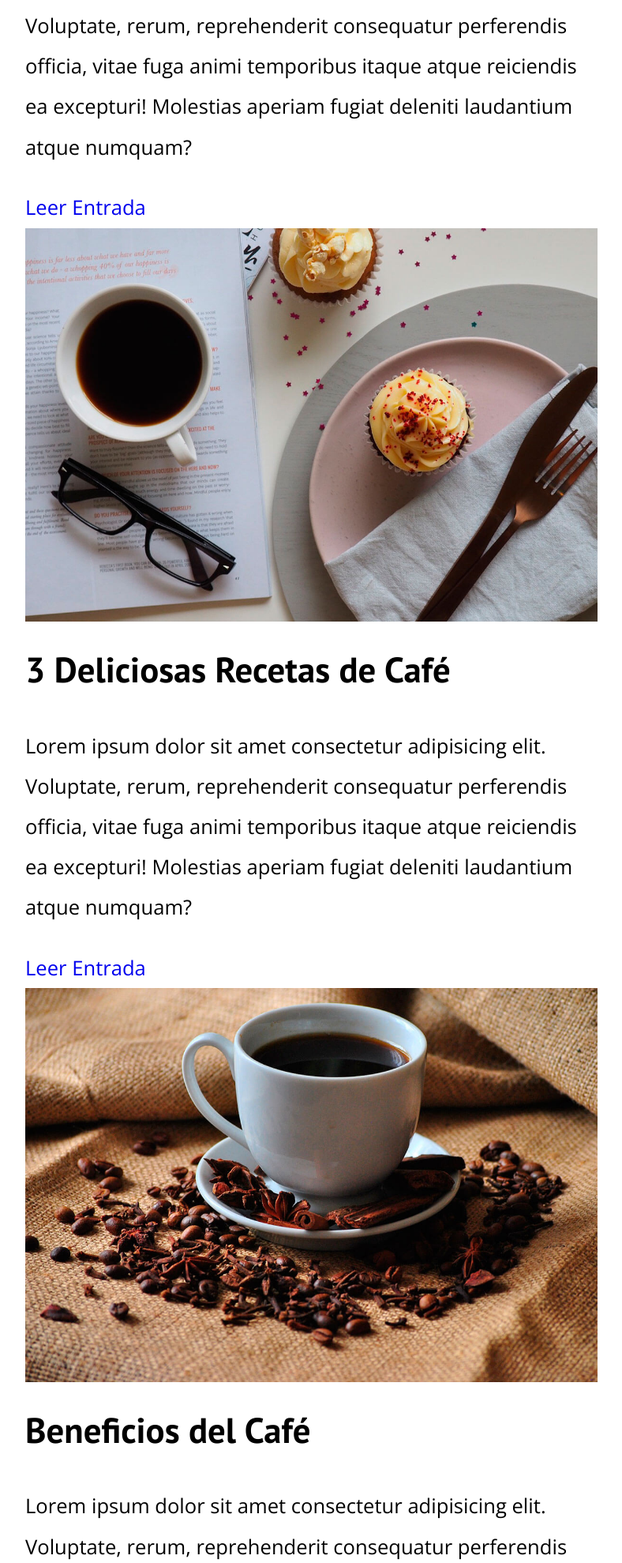
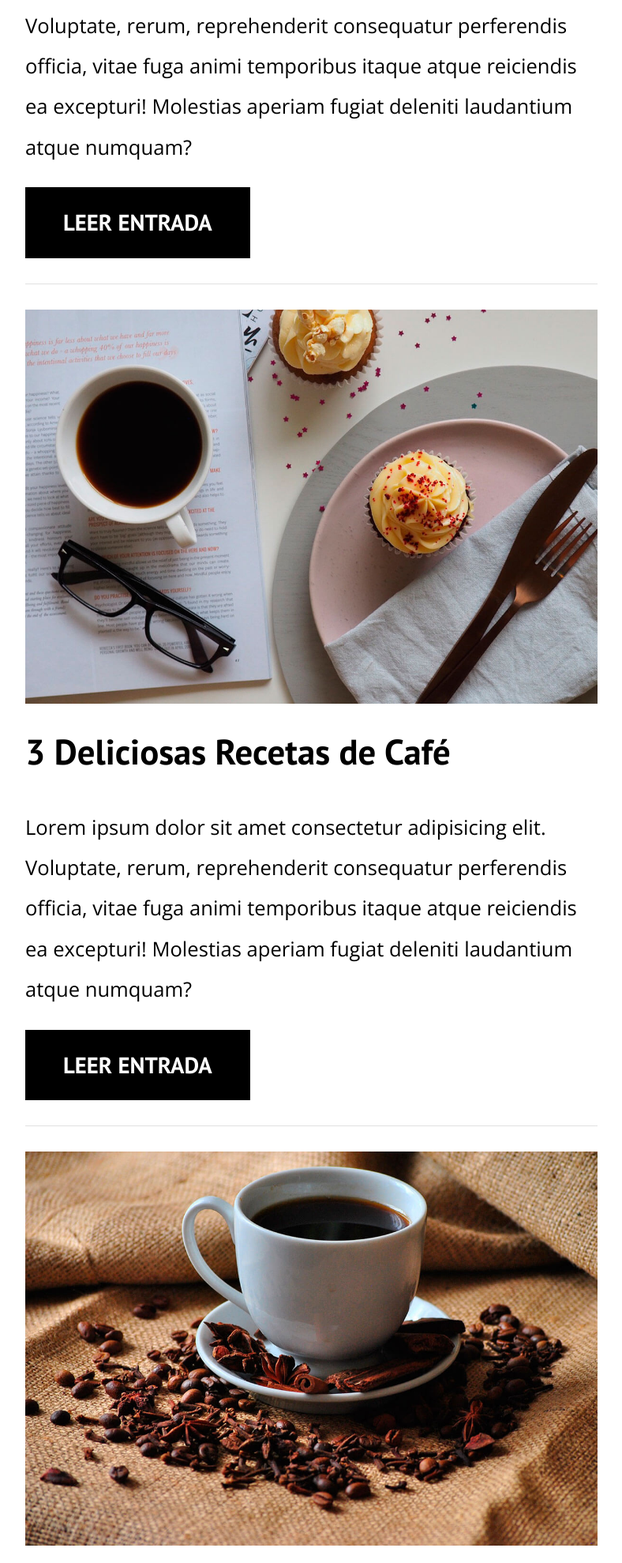
Before and after one commit to CarlosJCD/Curso-Web, a PHP site: page / in a window 1280 px wide. Shown: the part 1839-3818 px from the top of the page at 79% size, without its empty margins (32-820 px from the left). Run offline with PHP 8.4, Linux system fonts and the light colour scheme.

Commit message:
Video #87 - Seccion #9 - Finalizando Seccion Principal Blog

```diff
--- a/Proyecto_4_blog_cafe/css/styles.css
+++ b/Proyecto_4_blog_cafe/css/styles.css
@@ -3,6 +3,7 @@
   --fuenteParrafos: "Open Sans", sans-serif;
   --primario: #784d3c;
   --blanco: #ffffff;
+  --gris_claro: #e1e1e1;
   --negro: #000000;
 }
 
@@ -130,3 +131,33 @@ img {
     column-gap: 4rem;
   }
 }
+
+.entrada {
+  border-bottom: 1px solid var(--gris_claro);
+  margin-bottom: 2rem;
+}
+
+.entrada:last-of-type {
+  border: none;
+  margin-bottom: 0;
+}
+
+.boton {
+  display: block;
+}
+.boton--primario {
+  background-color: var(--negro);
+  font-family: var(--fuenteHeading);
+  color: var(--blanco);
+  text-align: center;
+  padding: 1rem 3rem;
+  font-size: 1.8rem;
+  text-transform: uppercase;
+  font-weight: bold;
+  margin-bottom: 2rem;
+}
+@media (min-width: 768px) {
+  .boton--primario {
+    display: inline-block;
+  }
+}
--- a/Proyecto_4_blog_cafe/index.html
+++ b/Proyecto_4_blog_cafe/index.html
@@ -56,7 +56,9 @@
               vitae fuga animi temporibus itaque atque reiciendis ea excepturi!
               Molestias aperiam fugiat deleniti laudantium atque numquam?
             </p>
-            <a class="boton" href="entrada.html">Leer Entrada</a>
+            <a class="boton boton--primario" href="entrada.html"
+              >Leer Entrada</a
+            >
           </div>
         </article>
 
@@ -72,7 +74,9 @@
               vitae fuga animi temporibus itaque atque reiciendis ea excepturi!
               Molestias aperiam fugiat deleniti laudantium atque numquam?
             </p>
-            <a class="boton" href="entrada.html">Leer Entrada</a>
+            <a class="boton boton--primario" href="entrada.html"
+              >Leer Entrada</a
+            >
           </div>
         </article>
 
@@ -88,7 +92,9 @@
               vitae fuga animi temporibus itaque atque reiciendis ea excepturi!
               Molestias aperiam fugiat deleniti laudantium atque numquam?
             </p>
-            <a class="boton" href="entrada.html">Leer Entrada</a>
+            <a class="boton boton--primario" href="entrada.html"
+              >Leer Entrada</a
+            >
           </div>
         </article>
       </main>
```
